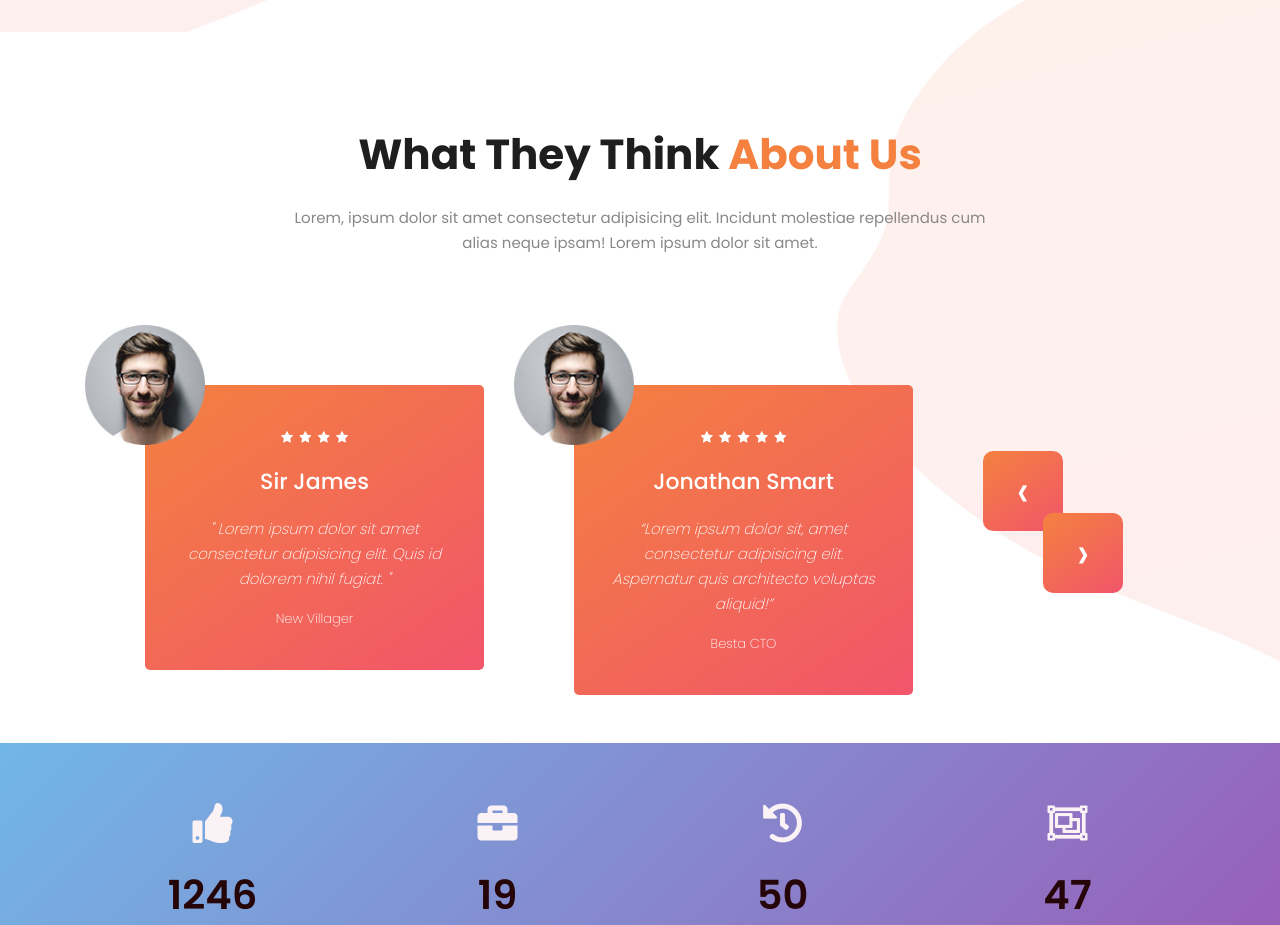
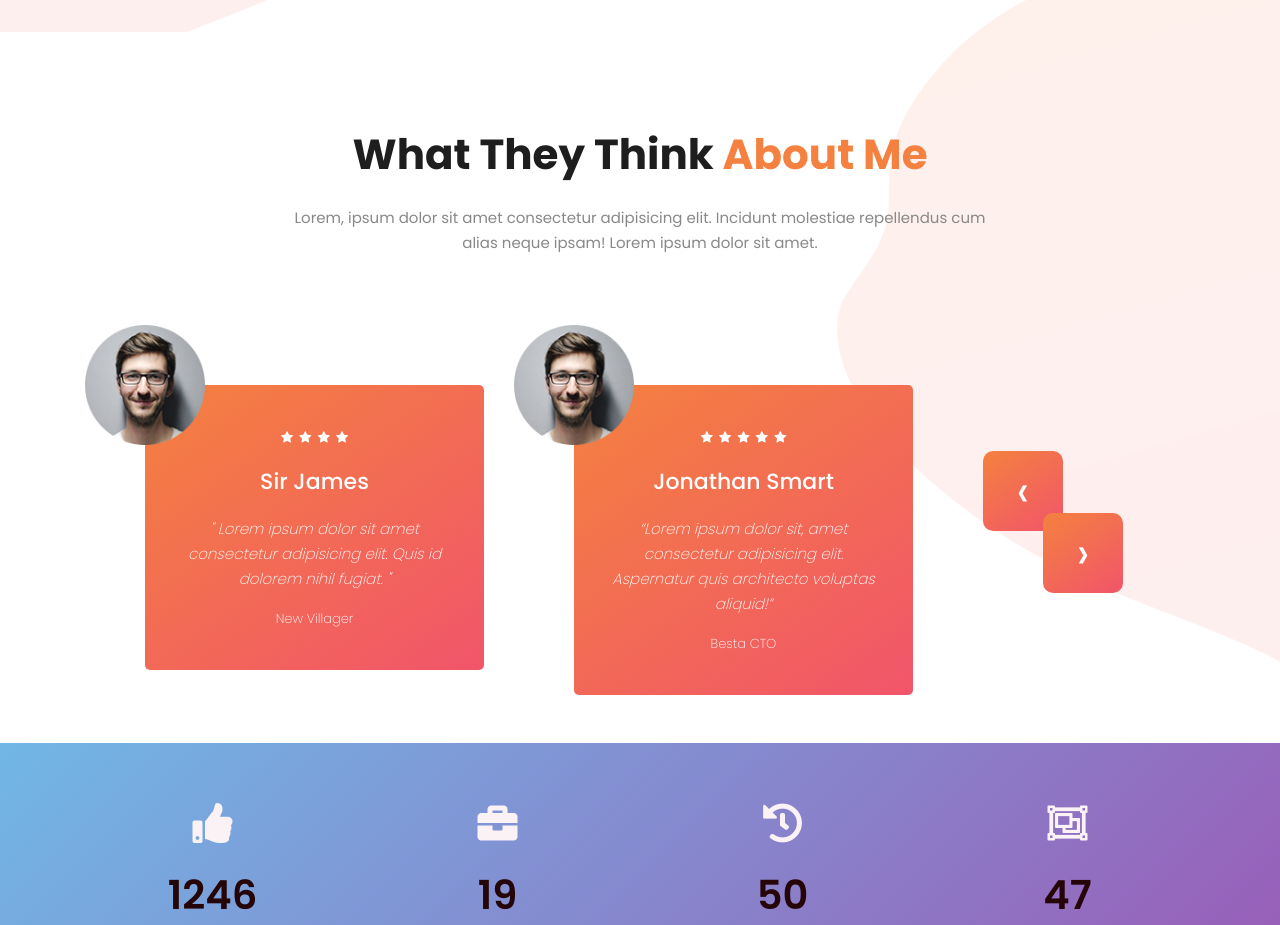
Before and after one commit to RonySorkar99/newProtfulo, a plain HTML site: page index.html in a window 1280 px wide. Shown: the part 3120-4045 px from the top of the page. Drawn offline with Linux system fonts and the light colour scheme.

Commit message:
4thd commit

```diff
--- a/index.html
+++ b/index.html
@@ -289,7 +289,7 @@
             <div class="row">
                 <div class="col-lg-8 offset-lg-2">
                     <div class="center-heading">
-                        <h2>What They Think <em>About Us</em></h2>
+                        <h2>What They Think <em>About Me</em></h2>
                         <p>Lorem, ipsum dolor sit amet consectetur adipisicing elit. Incidunt molestiae repellendus cum alias neque ipsam! Lorem ipsum dolor sit amet.</p>
                     </div>
                 </div>
```
